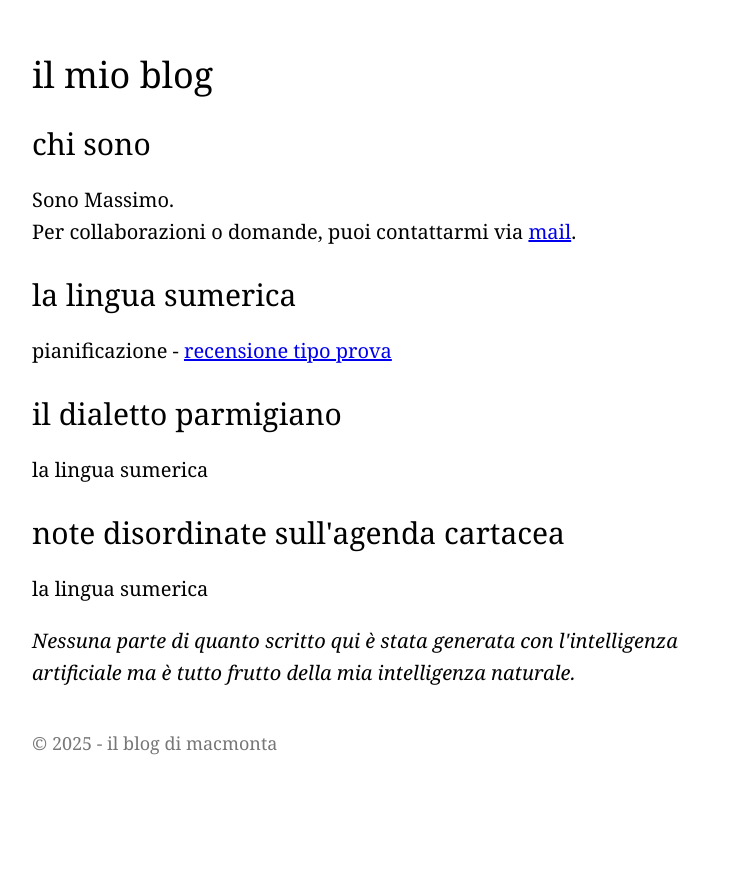
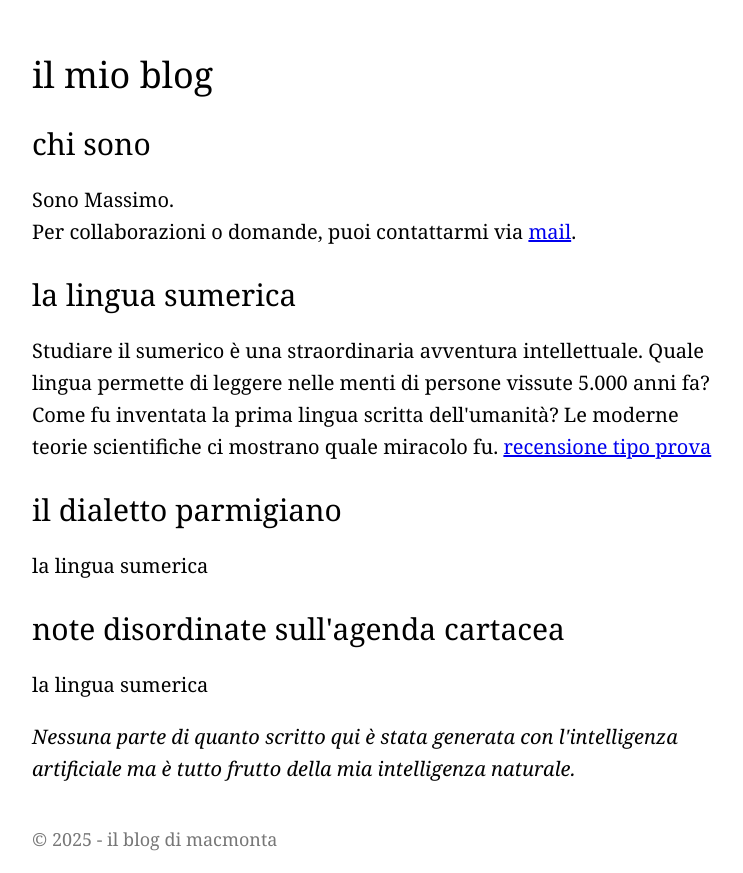
Before and after one commit to macmonta/librieoltre.it, a plain HTML site: page index.html in a window 1280 px wide. Shown: the whole page, without its empty margins (258-1001 px from the left). Before the commit the page ends 800 px from the top, so only its background shows below. Drawn offline with Linux system fonts and the light colour scheme.

Commit message:
Update index.html

```diff
--- a/index.html
+++ b/index.html
@@ -14,7 +14,7 @@ Sono Massimo.<br>
 Per collaborazioni o domande, puoi contattarmi via <a href="mailto: macmonta@gmail.com">mail</a>.
 </p>
 <h2>la lingua sumerica</h2>
-<p> pianificazione - <a target="_blank" href="/macmonta.com/lingua_sumerica/lingua_sumerica.html">recensione tipo prova</a>
+<p> Studiare il sumerico è una straordinaria avventura intellettuale. Quale lingua permette di leggere nelle menti di persone vissute 5.000 anni fa? Come fu inventata la prima lingua scritta dell'umanità? Le moderne teorie scientifiche ci mostrano quale miracolo fu. <a target="_blank" href="/macmonta.com/lingua_sumerica/lingua_sumerica.html">recensione tipo prova</a>
 </p>
 <h2>il dialetto parmigiano</h2>
 <p>
```
